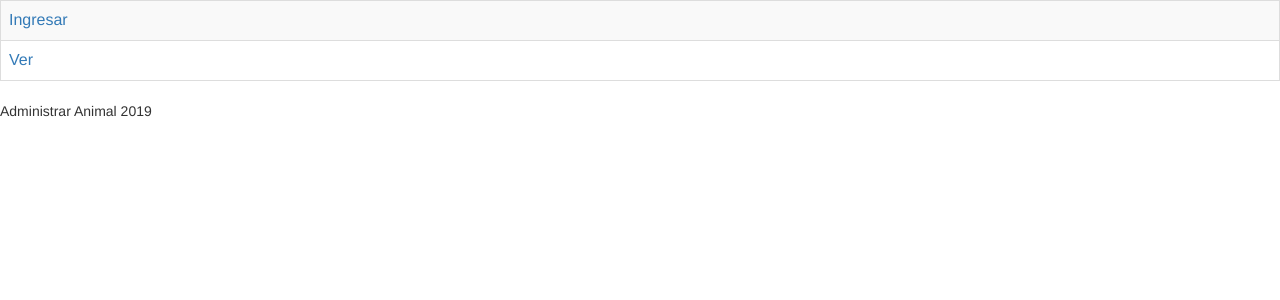
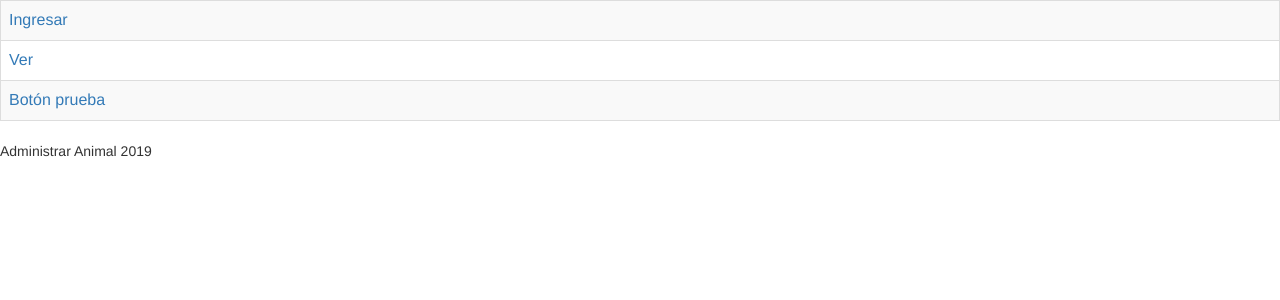
Before and after one commit to BrayanMoya/animales, a PHP site: page / in a window 1280 px wide. Shown: the part 20-320 px from the top of the page. Run offline with PHP 8.4, Linux system fonts and the light colour scheme.

Commit message:
Boton prueba agregado

```diff
--- a/src/administrar_animal.php
+++ b/src/administrar_animal.php
@@ -23,7 +23,7 @@ define("LOCVERANIMAL", "Location: mostrar.php");
 	// si la variable accion enviada por GET es == 'e' llama al crud y elimina un animal
 	}elseif ($_GET['accion']=='e') {
 		$crud->eliminar($_GET['id']);
-		header(LOCVERANIMAL);
+		header(LOCINDEX);
 	// si la variable accion enviada por GET es == 'a', envía a la página actualizar.php
 	}elseif($_GET['accion']=='a'){
 		header('Location: actualizar.php');
--- a/src/index.php
+++ b/src/index.php
@@ -21,6 +21,9 @@
 			<tr>
 				<td><a href="mostrar.php">Ver</a></td>
 			</tr>
+			<tr>
+				<td><a href="">Botón prueba</a></td>
+			</tr>
 		</table>
 		<footer>
 			Administrar Animal 2019
```
